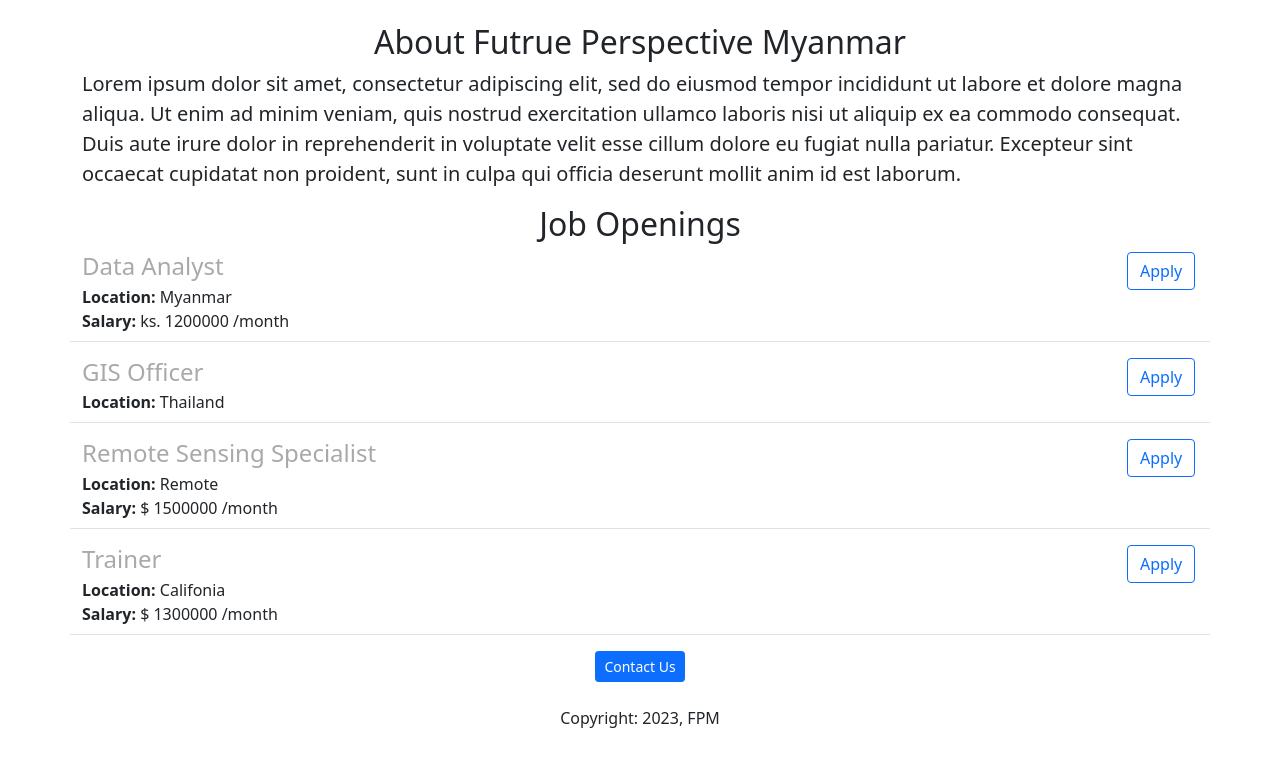
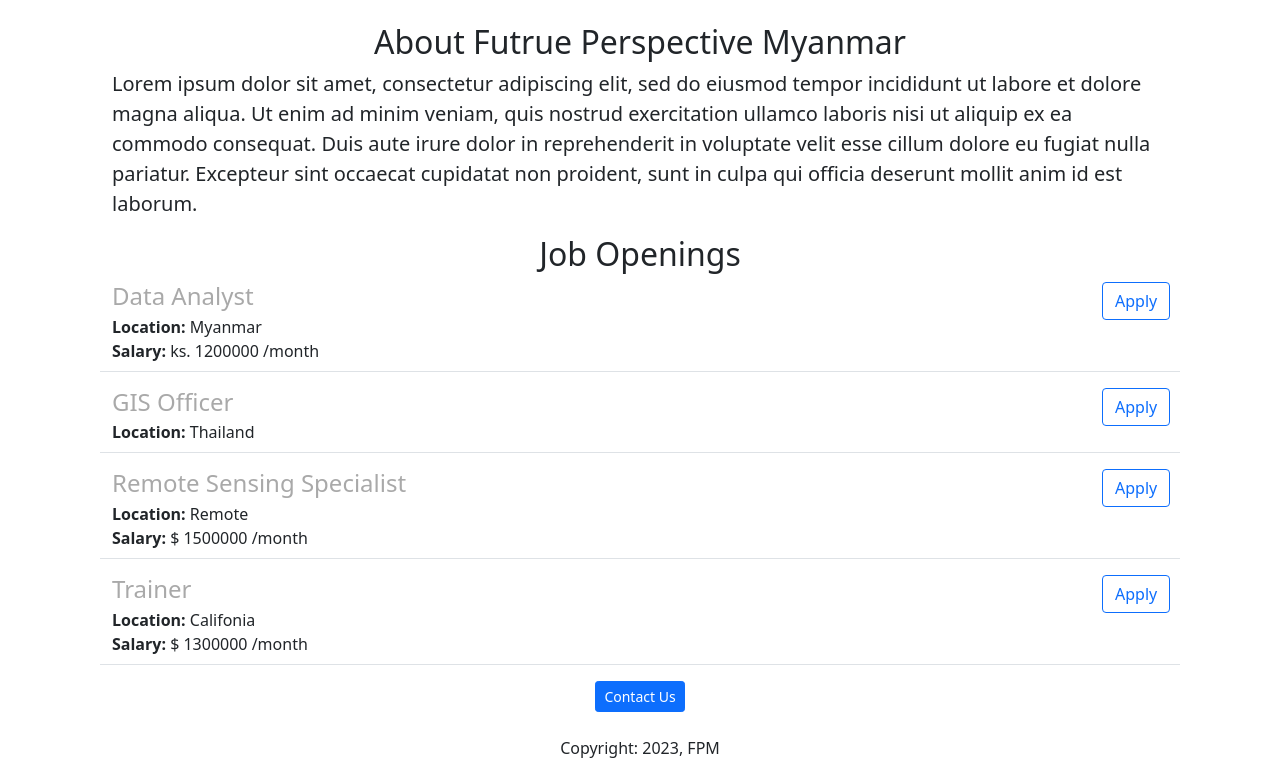
Before and after one commit to htet-coder/web-develop, a Flask app: page / in a window 1280 px wide. Shown: the part 541-1317 px from the top of the page. Before the commit the page ends 1269 px from the top, so only its background shows below. Run offline with Flask 3, Linux system fonts and the light colour scheme.

Commit message:
Updated margin width

```diff
--- a/templates/home.html
+++ b/templates/home.html
@@ -11,6 +11,11 @@
     #banner {
         width: 100%;
         height: 460px;
+    }
+
+    .container {
+        max-width: 1080px;
+        margin: 0 auto;
     }
     </style>
     <body>
```
